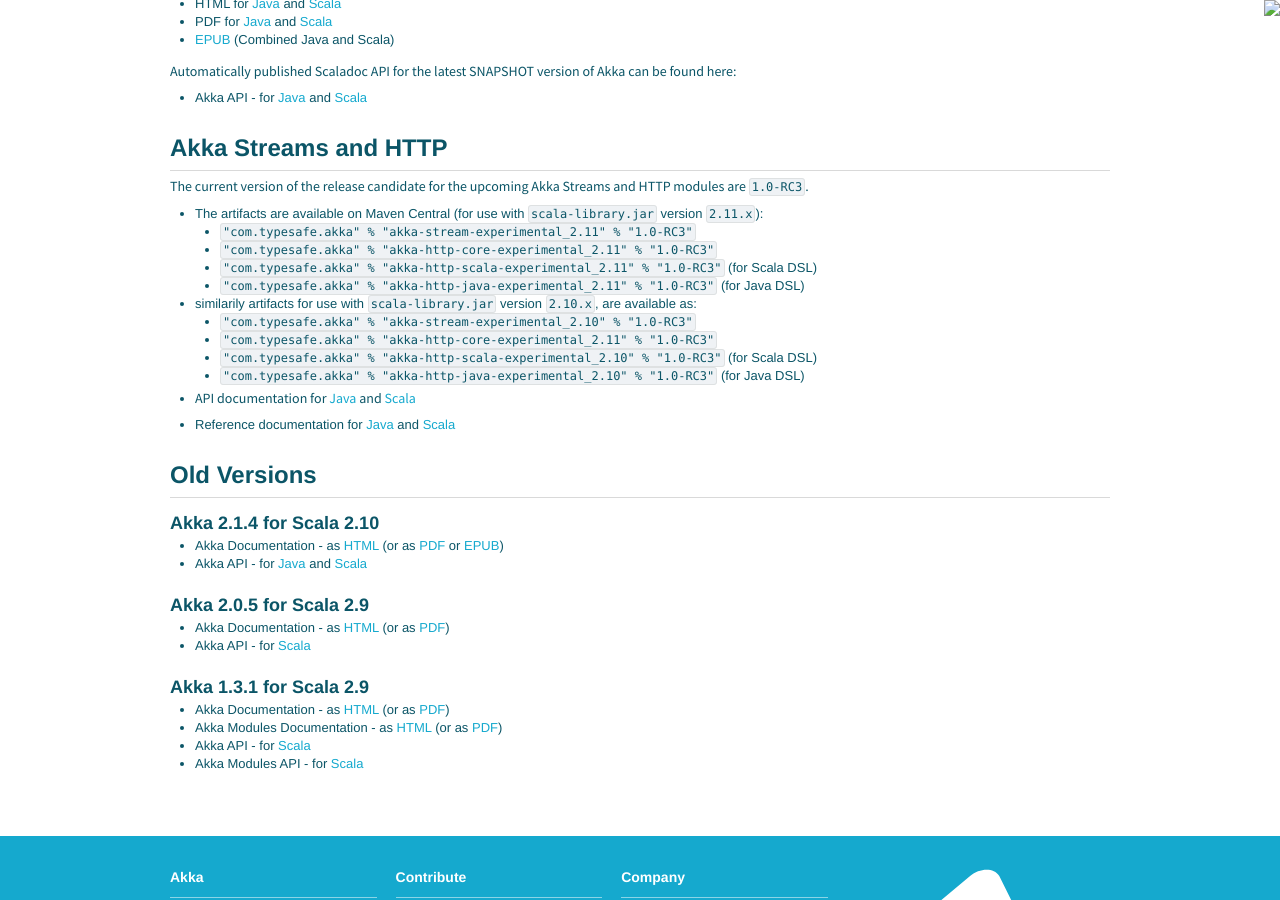
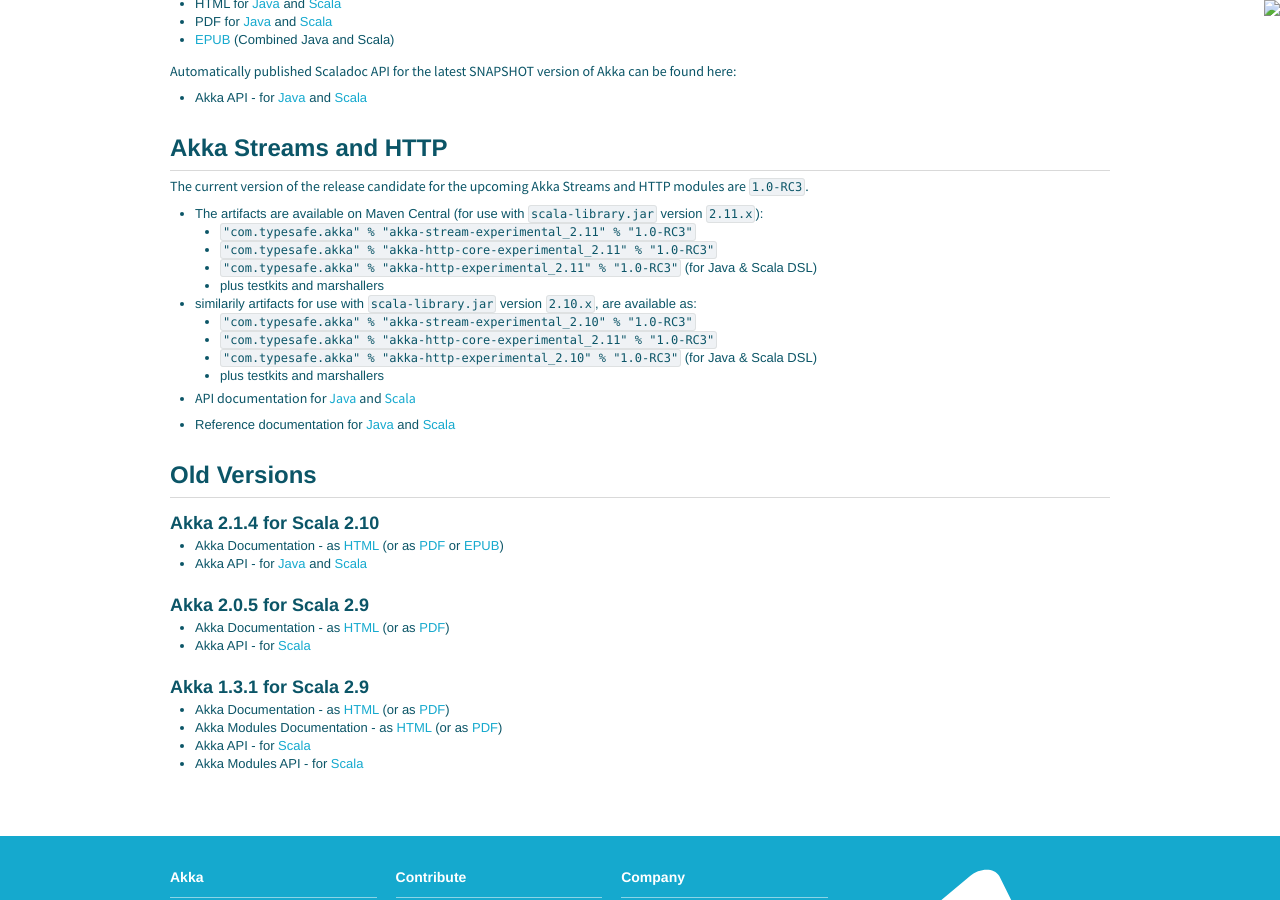
Before and after one commit to raboof/akka.github.com, a Jekyll site: the page built from docs/index.md, in a window 1280 px wide and 900 px high, scrolled down 830 px. Built offline with Jekyll 4.4.1, drawn with Linux system fonts in a browser that asks for light colours.

Commit message:
correct artifact references for akka-http

```diff
--- a/docs/index.md
+++ b/docs/index.md
@@ -56,16 +56,14 @@
 * The artifacts are available on Maven Central (for use with `scala-library.jar` version `2.11.x`):
   * `"com.typesafe.akka" % "akka-stream-experimental_2.11" % "1.0-RC3"`
   * `"com.typesafe.akka" % "akka-http-core-experimental_2.11" % "1.0-RC3"`
-  * `"com.typesafe.akka" % "akka-http-scala-experimental_2.11" % "1.0-RC3"` (for Scala DSL)
-  * `"com.typesafe.akka" % "akka-http-java-experimental_2.11" % "1.0-RC3"` (for Java DSL)
-
+  * `"com.typesafe.akka" % "akka-http-experimental_2.11" % "1.0-RC3"` (for Java & Scala DSL)
+  * plus testkits and marshallers
 
 * similarily artifacts for use with `scala-library.jar` version `2.10.x`, are available as:
   * `"com.typesafe.akka" % "akka-stream-experimental_2.10" % "1.0-RC3"`
   * `"com.typesafe.akka" % "akka-http-core-experimental_2.11" % "1.0-RC3"`
-  * `"com.typesafe.akka" % "akka-http-scala-experimental_2.10" % "1.0-RC3"` (for Scala DSL)
-  * `"com.typesafe.akka" % "akka-http-java-experimental_2.10" % "1.0-RC3"` (for Java DSL)
-
+  * `"com.typesafe.akka" % "akka-http-experimental_2.10" % "1.0-RC3"` (for Java & Scala DSL)
+  * plus testkits and marshallers
 
 * API documentation for [Java](http://doc.akka.io/japi/akka-stream-and-http-experimental/1.0-RC3/) and [Scala](http://doc.akka.io/api/akka-stream-and-http-experimental/1.0-RC3/)
 
```
